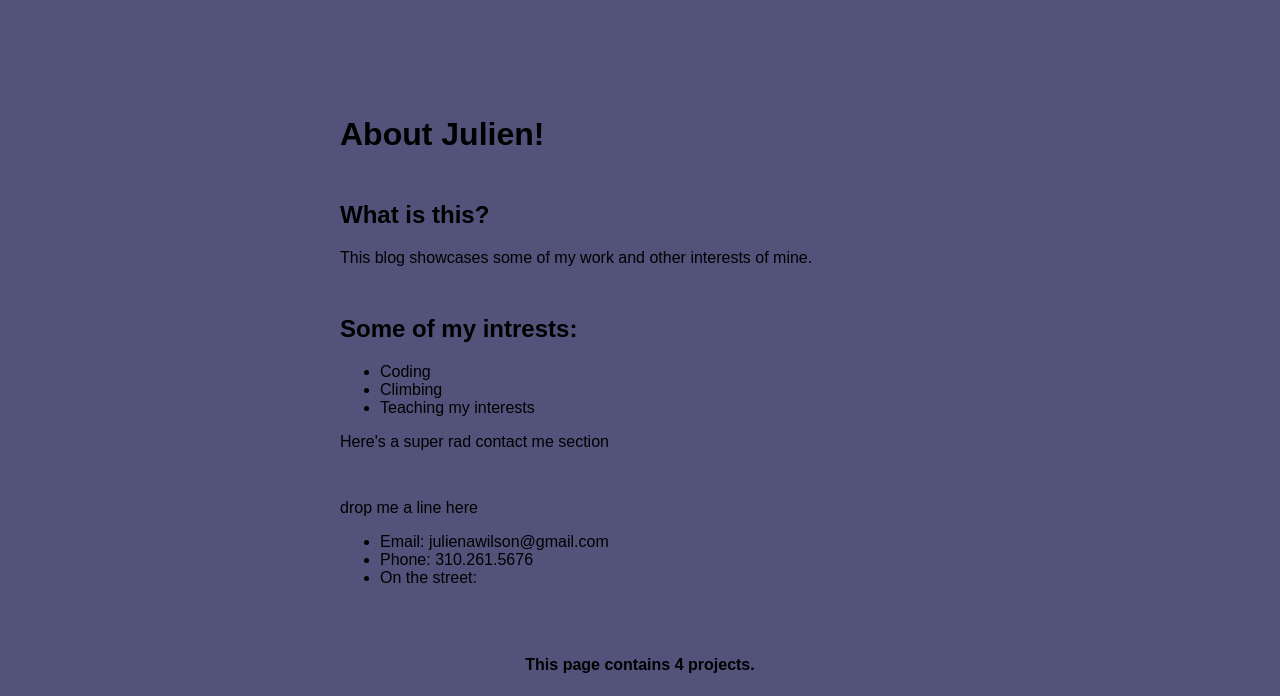
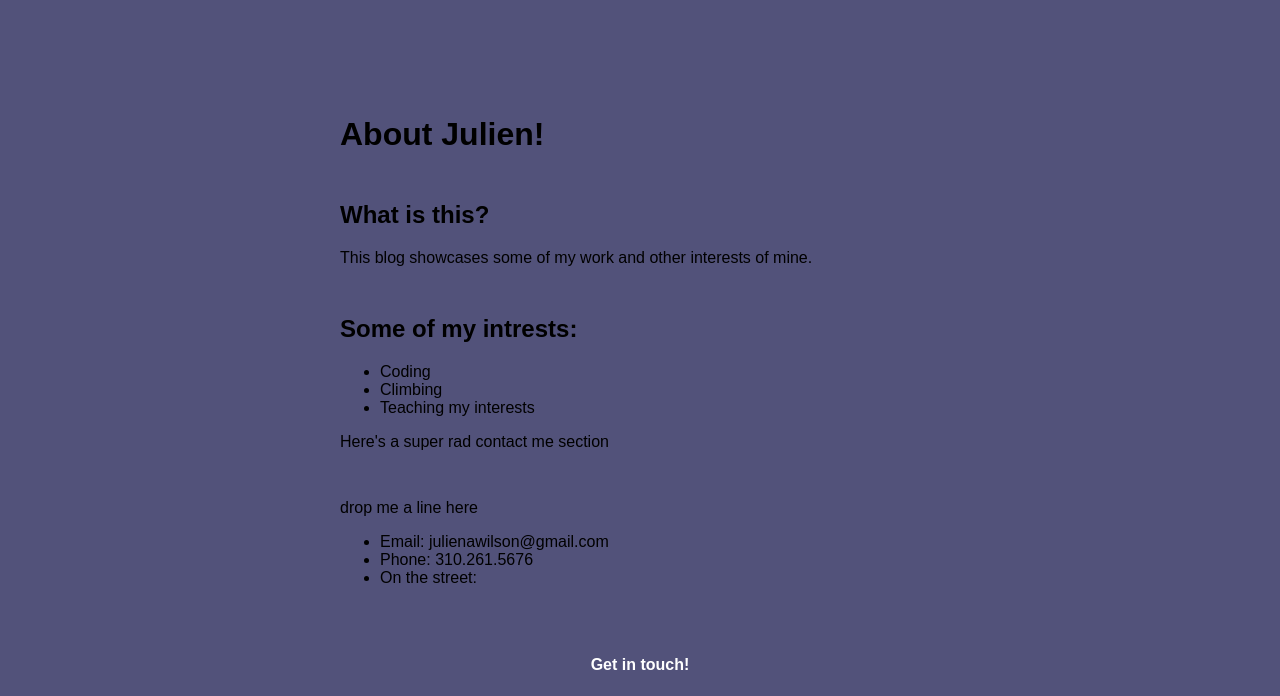
Before and after one commit to julienawilson/portfolio, a plain HTML site: page index.html in a window 1280 px wide. Shown: the part 1735-2431 px from the top of the page. Drawn offline with nearby package versions, Linux system fonts and the light colour scheme; files whose address does not match are found by name.

Commit message:
removed article count and replaced it with a contact me link

```diff
--- a/index.html
+++ b/index.html
@@ -78,7 +78,7 @@
       </div>
     </main>
   <footer>
-    <h4>This page contains <span></span> projects.</h4>
+    <h4><a href="/contact">Get in touch!</a></h4>
   </footer>
   <script type="text/javascript" src="vendor/scripts/page.js"></script>
   <script src="https://code.jquery.com/jquery-3.1.1.min.js"   integrity="sha256-hVVnYaiADRTO2PzUGmuLJr8BLUSjGIZsDYGmIJLv2b8="   crossorigin="anonymous"></script>
--- a/styles/base.css
+++ b/styles/base.css
@@ -21,6 +21,11 @@ ul#nav a{
   text-decoration: none;
 }
 
+footer a{
+  text-decoration: none;
+  color: white
+}
+
 #filters{
   list-style: none;
 }
```
